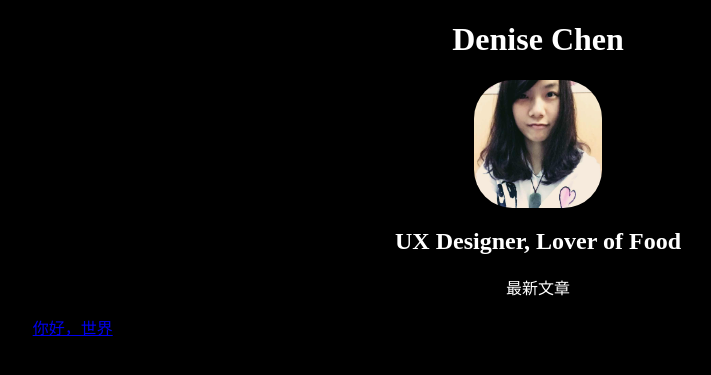
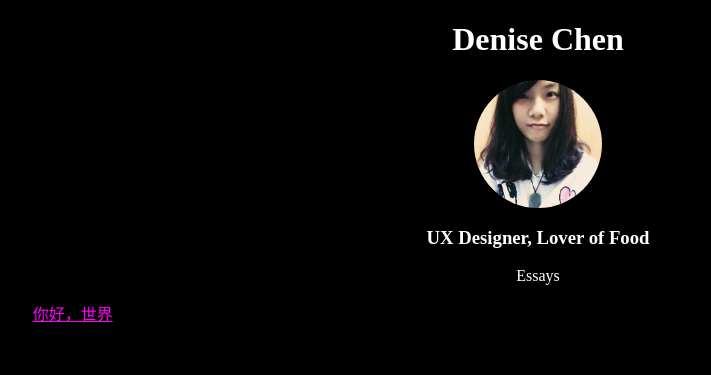
Before and after one commit to Denise-Chen/jekyll_demo, a Jekyll site: the page built from index.html, in a window 1280 px wide. Shown: the top 375 px of the page, without its empty margins (102-813 px from the left). Built offline with Jekyll 4.4.1, drawn with Linux system fonts in a browser that asks for light colours.

Commit message:
update the hover

```diff
--- a/css/default.css
+++ b/css/default.css
@@ -3,12 +3,20 @@
 }
 
 img {
-border-radius:30%;
+border-radius:50%;
 margin: 0 auto;
 display: block;
 }
 
-h1,h2,p {
+h1,h2,h3,h4,p {
 color:#ffffff;
 text-align:center;
 }
+
+a:link {
+color:#ff00ff;
+}
+a:hover {
+color:#ffffff;
+text-decoration:underline;
+}
--- a/index.html
+++ b/index.html
@@ -9,9 +9,9 @@
 <h1>{{ page.title }}</h1>
 <section id="about">
 <img src="images/me.jpeg" width="128" height="128" />
-<h2> UX Designer, Lover of Food</h2>
+<h3> UX Designer, Lover of Food</h3>
 </section>
-<p>最新文章</p>
+<p>Essays</p>
 <ul>
     {% for post in site.posts %}
         <li>{{ post.date | date_to_string }} <a href="{{ site.baseurl }}{{ post.url }}">{{ post.title }}</a></li>
```
